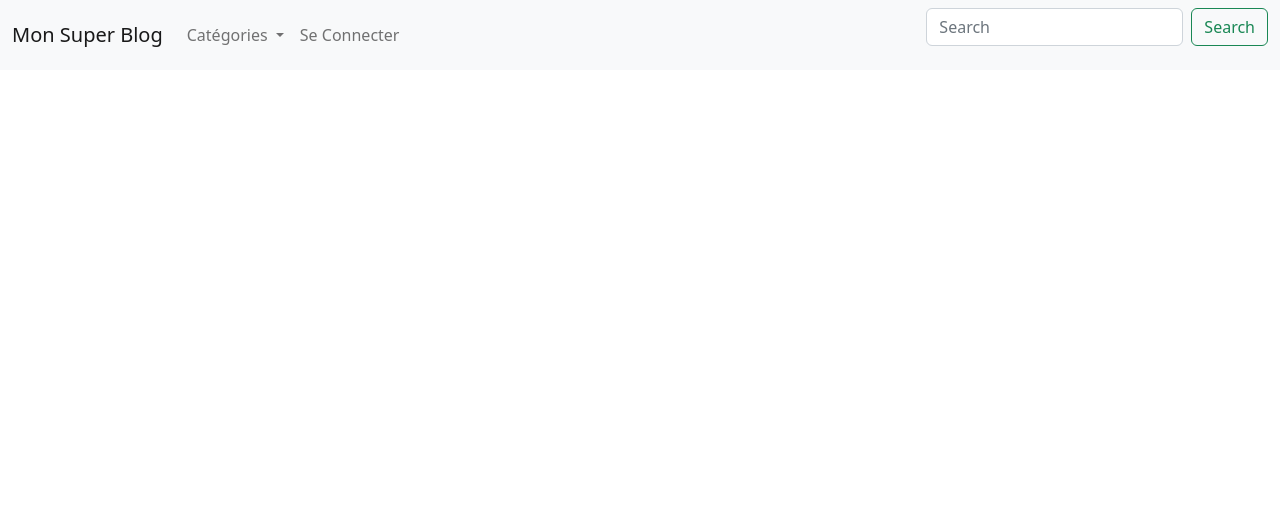
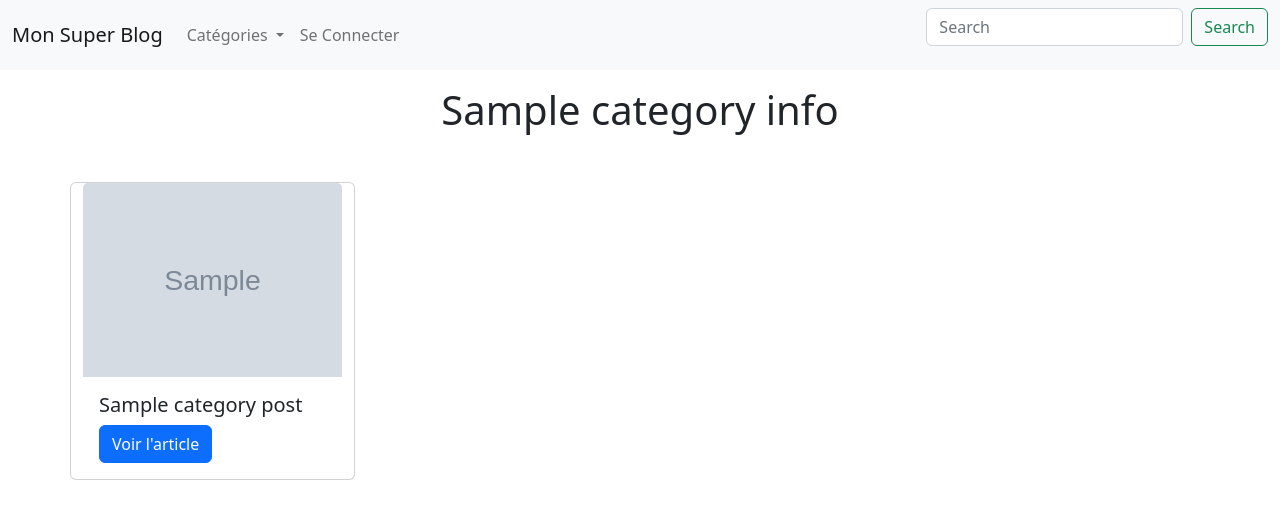
Before and after one commit to Egregorion/tp-blog, a PHP site: template views/categoryView.php in a window 1280 px wide. Shown: the top 519 px of the page. Run offline with PHP 8.4, Linux system fonts and the light colour scheme; the template is opened without the code that fills it: most values are stand-ins (such as "Sample title", 1, 10 or a date in 2020); grey boxes marked "Sample" are stand-in pictures; data that the repository does not hold is empty.

Commit message:
correction de la page category

```diff
--- a/model/managers/CategoryManager.php
+++ b/model/managers/CategoryManager.php
@@ -19,6 +19,7 @@ class CategoryManager {
         $query = "SELECT * FROM t_category WHERE id_category = :id";
         $stmt = $dbh->prepare($query);
         $stmt->bindParam(':id', $id);
+        $stmt->execute();
         $stmt->setFetchMode(PDO::FETCH_CLASS, 'Category');
         $category = $stmt->fetch();
         return $category;
--- a/views/categoryView.php
+++ b/views/categoryView.php
@@ -1,8 +1,21 @@
 <?php
 require_once 'partials/header.php';
+?>
+<h1 class="text-center mt-3"><?php echo $categoryInfos->getCategoryName() ?></h1>
+<section class="container mt-5">
+    <div class="row">
+        <?php foreach($categoryPosts as $post) { ?>
+            <div class="card col-12 col-md-4 col-lg-3">
+                <img src="assets/img/<?php echo $post->getPicture() ?>" class="card-img-top" alt="...">
+                <div class="card-body">
+                    <h5 class="card-title"><?php echo $post->getTitle() ?></h5>
+                    <a href="single.php?id=<?php echo $post->getIdPost() ?>" class="btn btn-primary">Voir l'article</a>
+                </div>
+            </div>
+        <?php } ?>
+    </div>
+</section>
 
-//afficher le titre de la catégorie
-
-//afficher les articles qui appartiennent à cette catégorie
-
+<?php
 require_once 'partials/footer.php';
+?>
```
Also changed, not shown: category.php (+4 -3 lines).
